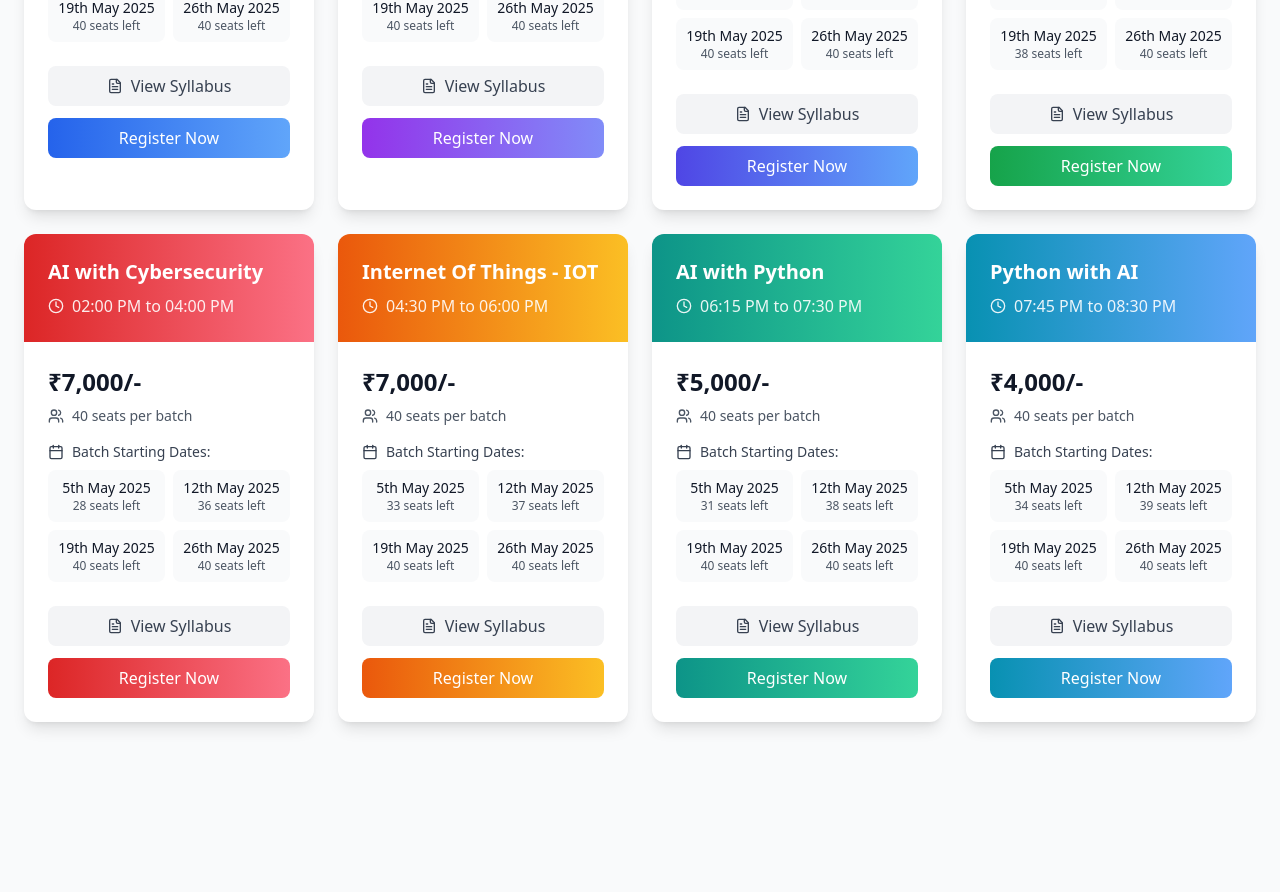
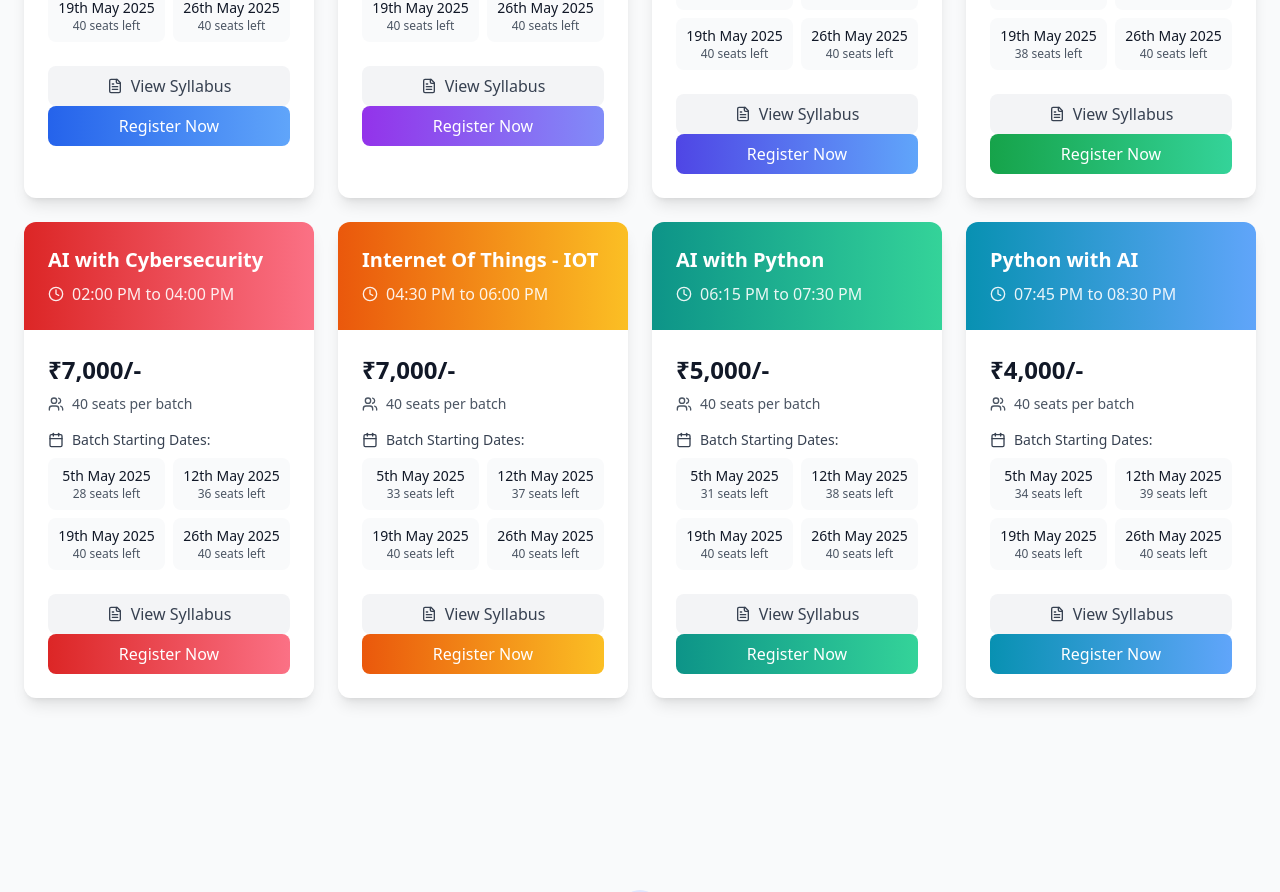
Before and after one commit to Brainovisionsolution/internships, a React (Vite) app: page / in a window 1280 px wide. Shown: the part 5154-6046 px from the top of the page. Built offline with nearby package versions, Linux system fonts and the light colour scheme.

Commit message:
Update TechnologyCards.tsx

```diff
--- a/src/sections/TechnologyCards.tsx
+++ b/src/sections/TechnologyCards.tsx
@@ -177,9 +177,11 @@ const TechnologyCards: React.FC<TechnologyCardsProps> = ({ isOnline }) => {
                     <FileText size={16} className="mr-2" />
                     View Syllabus
                   </a>
+                  <a href="#register" rel="noopener noreferrer">
                   <button className={`w-full bg-gradient-to-r ${tech.gradient} text-white py-2 rounded-lg transition-all duration-300 hover:opacity-90`}>
                     Register Now
                   </button>
+                    </a>
                 </div>
               </div>
             </div>
```
